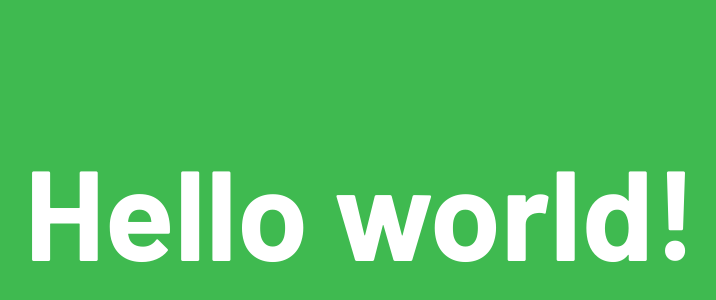
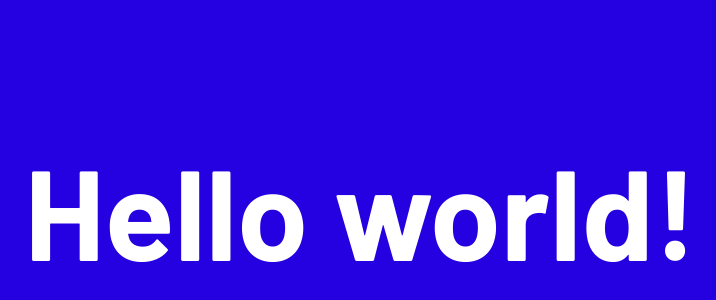
Before and after one commit to giopane98/lesson15, a plain HTML site: page index.html in a window 1280 px wide. Shown: the part 198-498 px from the top of the page, without its empty margins (279-995 px from the left). Drawn offline with Linux system fonts and the light colour scheme.

Commit message:
modifica colore sfondo

```diff
--- a/style.css
+++ b/style.css
@@ -1,5 +1,5 @@
 body {
-    background-color: #3fba50;
+    background-color: #2500E0;
     font-family: 'Barlow', sans-serif;
 }
 
```
